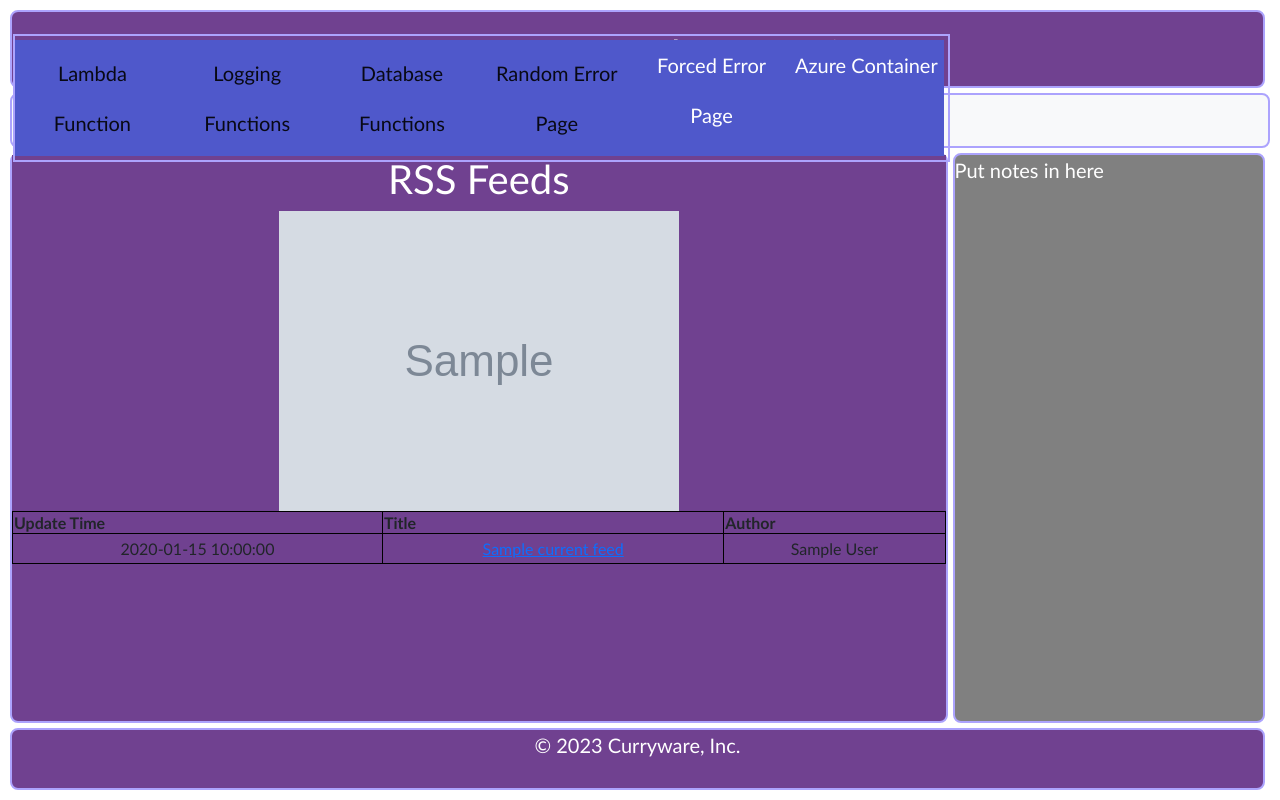
After one commit to scotcurry/Datadog, a Flask app: template templates/azure_container_app.html in a window 1280 px wide. The commit adds this page. Run offline with Flask 3, Linux system fonts and the light colour scheme; the template is opened without the code that fills it: most values are stand-ins (such as "Sample title", 1, 10 or a date in 2020); grey boxes marked "Sample" are stand-in pictures; some libraries are stand-ins or nearby versions.

Commit message:
Added front end for Azure Container Apps.

```diff
--- a/app.py
+++ b/app.py
@@ -10,7 +10,7 @@ from classes.multi_line_logging import write_multi_line_log_entry
 from classes.json_logging import write_json_log_entry
 
 # from ddtrace import patch; patch(logging=True)
-from flask import Flask, request, render_template
+from flask import Flask, request, render_template, url_for
 from ddtrace import tracer
 
 app = Flask(__name__)
@@ -168,3 +168,18 @@ def forced_error():
     return_value = 100 / divisor
 
     return render_template('random_error.html', return_value=return_value)
+
+
+@app.route('/azure_container_app', methods=['GET'])
+def azure_container_app():
+    site_url = 'https://curryware-rssfeedpuller.jollyforest-507ca08d.northcentralus.azurecontainerapps.io/rssfeedpuller'
+    try:
+        response = \
+            requests.get(site_url)
+        json_body = json.loads(response.content)
+        azure_icon_image = '/static/images/azure_icon.png'
+        rss_feeds = json_body['feedList']
+    except requests.exceptions.ConnectionError:
+        return render_template(site_url)
+
+    return render_template('azure_container_app.html', rss_feeds=rss_feeds, azure_icon_image=azure_icon_image)
--- /dev/null
+++ b/templates/azure_container_app.html
@@ -0,0 +1,30 @@
+{% extends "layout.html" %}
+{% block title %}{{ super() }}Azure Container App{% endblock %}
+{% block content %}
+<article>
+  <div class="article-settings">
+    <h1 class="cover-heading">RSS Feeds</h1>
+    <img src="{{ azure_icon_image }}" alt="Azure Icon">
+    <table style="width:100%">
+      <tbody>
+      <tr>
+        <th>Update Time</th>
+        <th>Title</th>
+        <th>Author</th>
+      </tr>
+      {% for current_feed in rss_feeds %}
+      <tr>
+        <td>{{ current_feed['updatedTime'] }}</td>
+        <td><a href="{{ current_feed['link'] }}">{{ current_feed['title'] }}</a></td>
+        <td>{{ current_feed['author'] }}</td>
+      </tr>
+      {% endfor %}
+      </tbody>
+    </table>
+  </div>
+</article>
+
+<aside>
+  <p>Put notes in here</p>
+</aside>
+{% endblock %}
--- a/templates/layout.html
+++ b/templates/layout.html
@@ -33,13 +33,14 @@
 
     <div class="wrapper full-height">
       <header>Curryware Datadog Exercises</header>
-        <nav>
-          <ul>
-          <li><a class="nav-link active" href="/chuckjoke">Lambda Function</a></li>
-          <li><a class="nav-link active" href="/logging_functions">Logging Functions</a></li>
-          <li><a class="nav-link active" href="/database_functions">Database Functions</a></li>
-          <li><a class="nav-link active" href="/random_error">Random Error Page</a></li>
-          <li><a class="nav_line active" href="/forced_error">Forced Error Page</a></li>
+        <nav class="navbar navbar-expand-lg navbar-light bg-light wrapper center">
+          <ul class="navbar-nav">
+            <li class="nav-item active"><a class="nav-link active" href="/chuckjoke">Lambda Function</a></li>
+            <li class="nav-item"><a class="nav-link active" href="/logging_functions">Logging Functions</a></li>
+            <li class="nav-item"><a class="nav-link active" href="/database_functions">Database Functions</a></li>
+            <li class="nav-item"><a class="nav-link active" href="/random_error">Random Error Page</a></li>
+            <li class="nav-item"><a class="nav_link active" href="/forced_error">Forced Error Page</a></li>
+            <li class="nav-item"><a class="nav_link active" href="/azure_container_app">Azure Container</a></li>
           </ul>
         </nav>
         {% block content %}
@@ -68,5 +69,4 @@
     <script src="../static/dist/js/popper.min.js"></script>
     <script src="https://cdn.jsdelivr.net/npm/bootstrap@5.2.3/dist/js/bootstrap.bundle.min.js" integrity="sha384-kenU1KFdBIe4zVF0s0G1M5b4hcpxyD9F7jL+jjXkk+Q2h455rYXK/7HAuoJl+0I4" crossorigin="anonymous"></script>
 
-
 </body></html>
```
Also changed, not shown: Containers/docker-compose.yaml (+13 -12 lines), templates/connection_error.html (added, +13 -0 lines), .github/workflows/build-action.yml, static/images/azure_icon.png (added), 1 other file.
